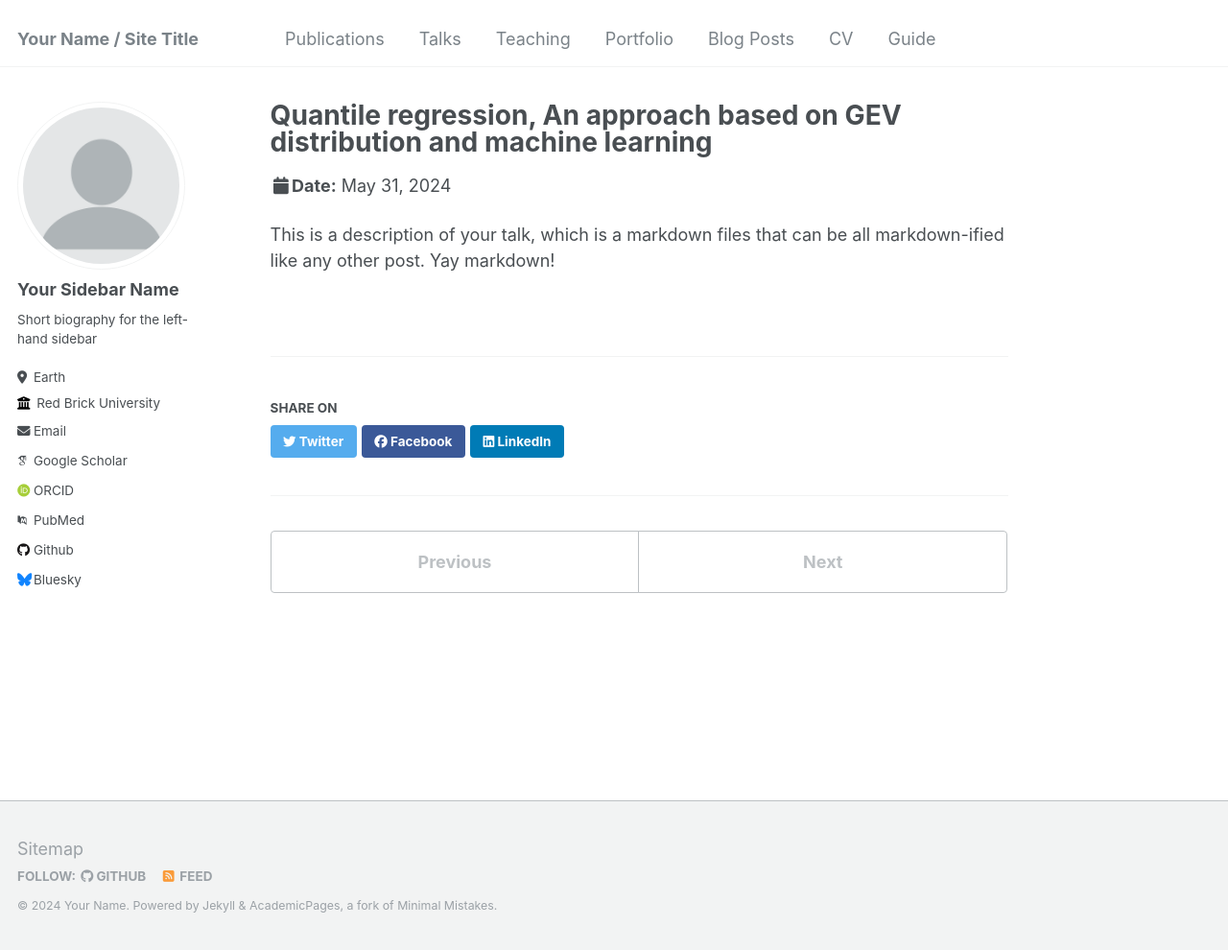
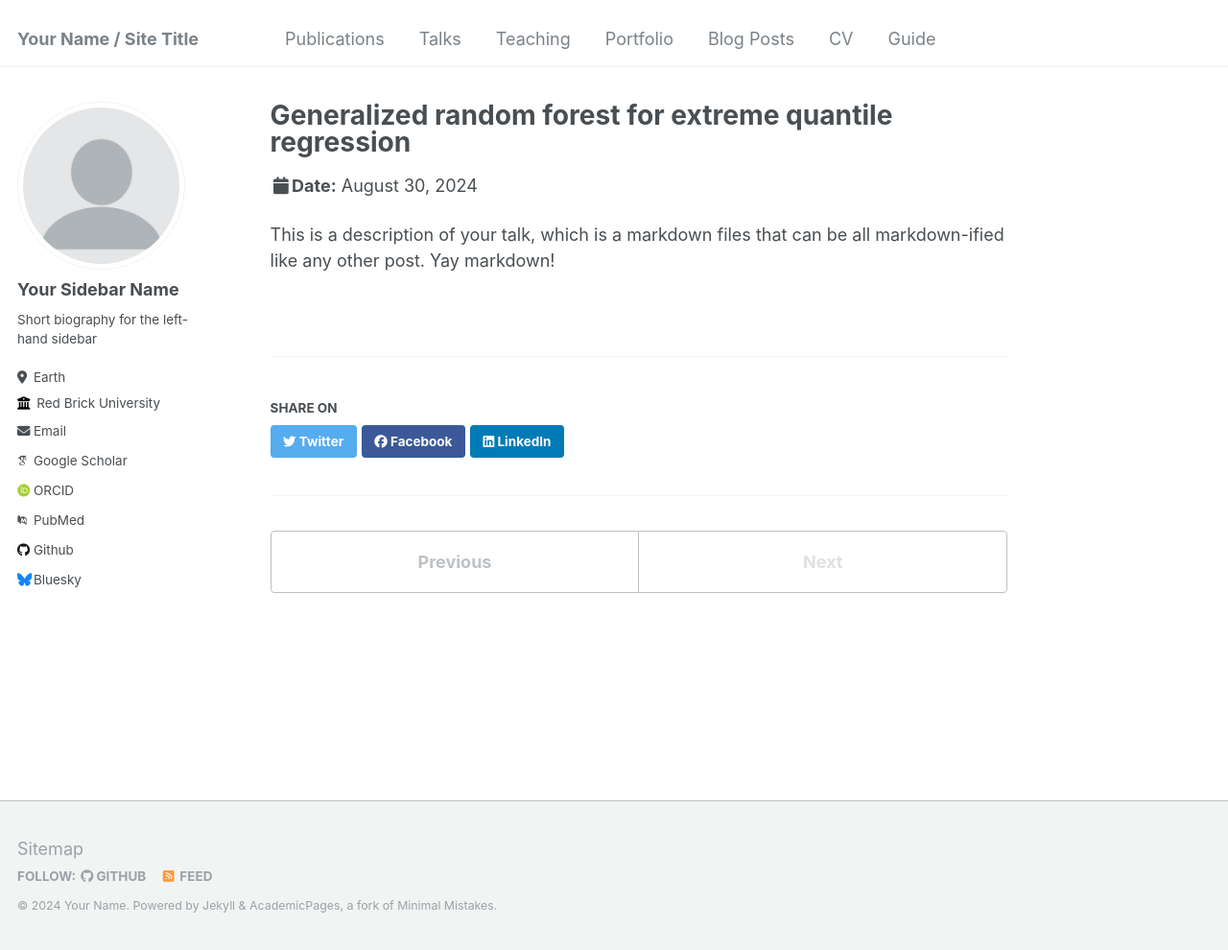
Before and after one commit to LucienVidagbandji/lucienv, a Jekyll site: the page built from _talks/2012-03-01-talk-4.md, in a window 1280 px wide and 990 px high. Shown: the whole window at 96% size. Built offline with Jekyll 4.4.1, drawn with Linux system fonts in a browser that asks for light colours; some web fonts are replaced.

Commit message:
Update 2024-08-27-talk-4.md

```diff
--- a/_talks/2012-03-01-talk-4.md
+++ b/_talks/2012-03-01-talk-4.md
@@ -1,11 +1,11 @@
 ---
-title: "Quantile regression, An approach based on GEV distribution and machine learning"
+title: "Generalized random forest for extreme quantile regression"
 collection: talks
 type: "Talk"
 permalink: https://easychair.org/smart-program/FRCCS2023/2023-05-31.html
-venue: "University of Le Havre"
-date: May 31 to June 2, 2023.
-location: "Normandie, France"
+venue: "$26th$ International conference on  computational statistics "
+date: 27 to 30 August, 2024.
+location: "University of Giessen, Germany "
 ---
 
 This is a description of your talk, which is a markdown files that can be all markdown-ified like any other post. Yay markdown!
```
